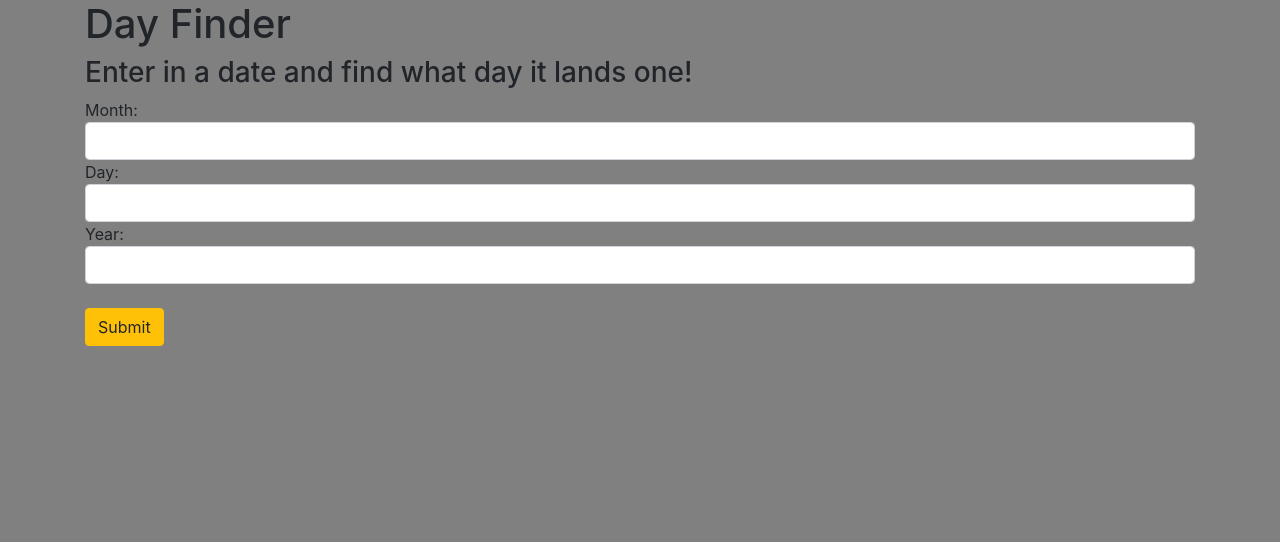
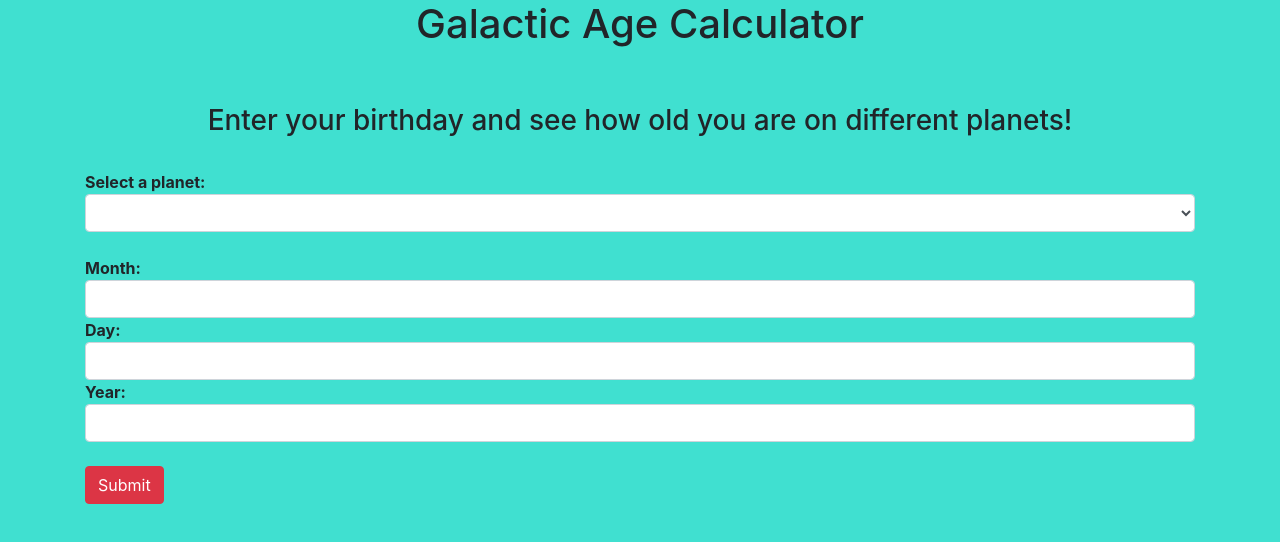
Before and after one commit to Jhorgen/interplanetary-age-calculator, a website built with webpack: page src/index.html in a window 1280 px wide. Built offline with nearby package versions, Linux system fonts and the light colour scheme.

Commit message:
Update UI, start planet function

```diff
--- a/src/index.html
+++ b/src/index.html
@@ -2,19 +2,28 @@
 <html lang="en" dir="ltr">
 <head>
   <meta charset="utf-8">
-  <title>Weekday Calculator</title>
+  <title>Galactic Age Calculator</title>
 </head>
 <body>
   <div class="container">
-    <h1>Day Finder</h1>
-    <h3>Enter in a date and find what day it lands one!</h3>
+    <h1>Galactic Age Calculator </h1><br><br>
+    <h3>Enter your birthday and see how old you are on different planets!</h3><br>
     <form id="formOne">
-      Month:<input id='monthInput' type="number" name="dateInput" class="form-control" min='1' max='12' required>
-      Day:<input id='dayInput'type="number" name="dateInput" class="form-control" min='1' max='31' required>
-      Year:<input id='yearInput' type="number" name="dateInput" class="form-control" min='1900' max='2500' required>
+      Select a planet:<select id="selectPlanet" name="Item 1" class="form-control">
+      <option></option>
+      <option value="1">Mercury</option>
+      <option value="2">Venus</option>
+      <option value="3">Mars</option>
+      <option value="4">Jupiter</option>
+    </select><br>
+
+      Month:<input id='monthInput' type="number" class="form-control">
+      Day:<input id='dayInput' type="number" class="form-control">
+      Year:<input id='yearInput' type="number"class="form-control">
       <br>
-      <button type="submit" class='btn btn-warning' name="button">Submit</button>
+      <button id="button1" type="submit" class='btn btn-danger' name="button">Submit</button>
     </form>
+    <br>
     <div class='output'>
     </div>
   </div>
--- a/src/main.js
+++ b/src/main.js
@@ -10,6 +10,8 @@ $(document).ready(function(){
     const month = $('#monthInput').val();
     const day = $('#dayInput').val();
     const year = $('#yearInput').val();
+    var value = $("#selectPlanet[type='select']:checked").val();
+    console.log(value);
     const complete = month + '/' + day + '/' + year
     const result = new CalculateDay(complete);
     console.log(result);
--- a/src/solar-calc.js
+++ b/src/solar-calc.js
@@ -3,17 +3,17 @@ export class CalculateDay {
     this.date = date;
   }
   returnResult() {
-    var today = new Date();
-    console.log(today);
+    var todayDate = new Date();
+    console.log(todayDate);
     var userDate = new Date(this.date);
     console.log(userDate);
-    var age = today.getFullYear() - userDate.getFullYear();
-    var m = today.getMonth() - userDate.getMonth();
-    if (m < 0 || (m === 0 && today.getDate() < userDate.getDate()))
+    var userAge = todayDate.getFullYear() - userDate.getFullYear();
+    var getMonth = todayDate.getMonth() - userDate.getMonth();
+    if (getMonth < 0 || (getMonth === 0 && todayDate.getDate() < userDate.getDate()))
     {
-      age--;
+      userAge--;
     }
-    return age;
+    return userAge
   }
 }
 
--- a/src/styles.css
+++ b/src/styles.css
@@ -1,3 +1,12 @@
 body {
-  background-color: grey;
+  background-color: turquoise;
+  font-weight: bold;
 }
+
+h1 {
+  text-align: center;
+}
+
+h3 {
+  text-align: center;
+}
```
